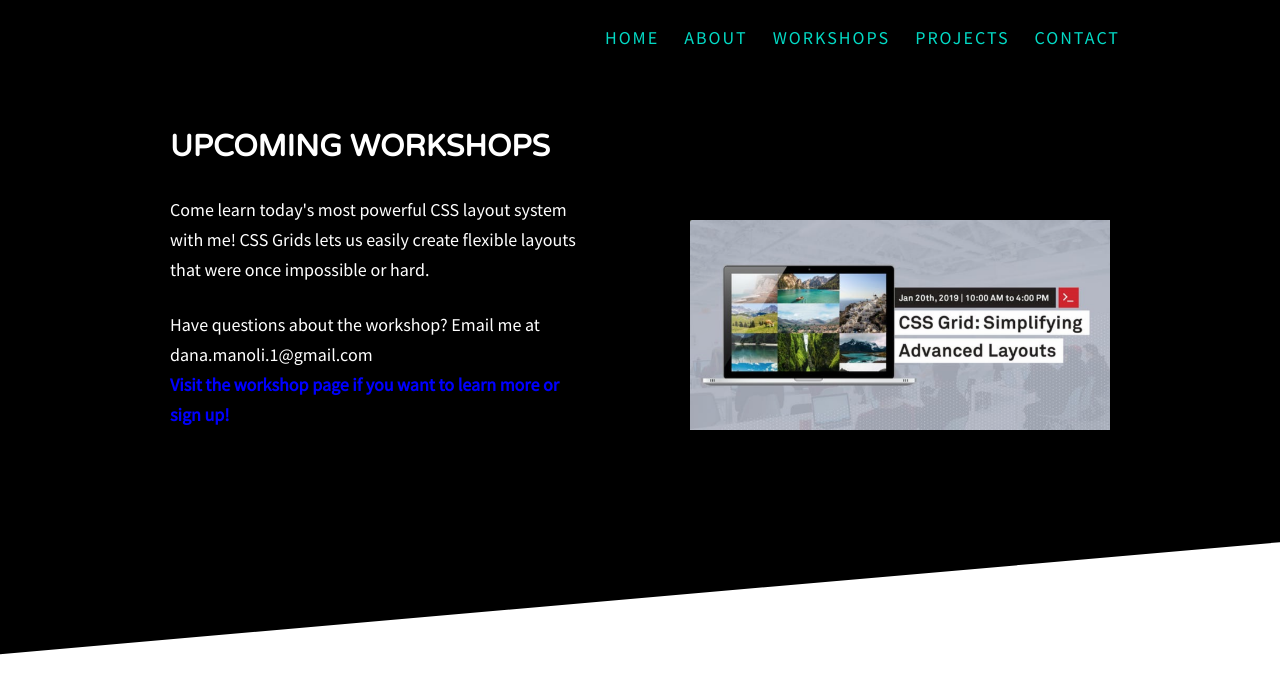
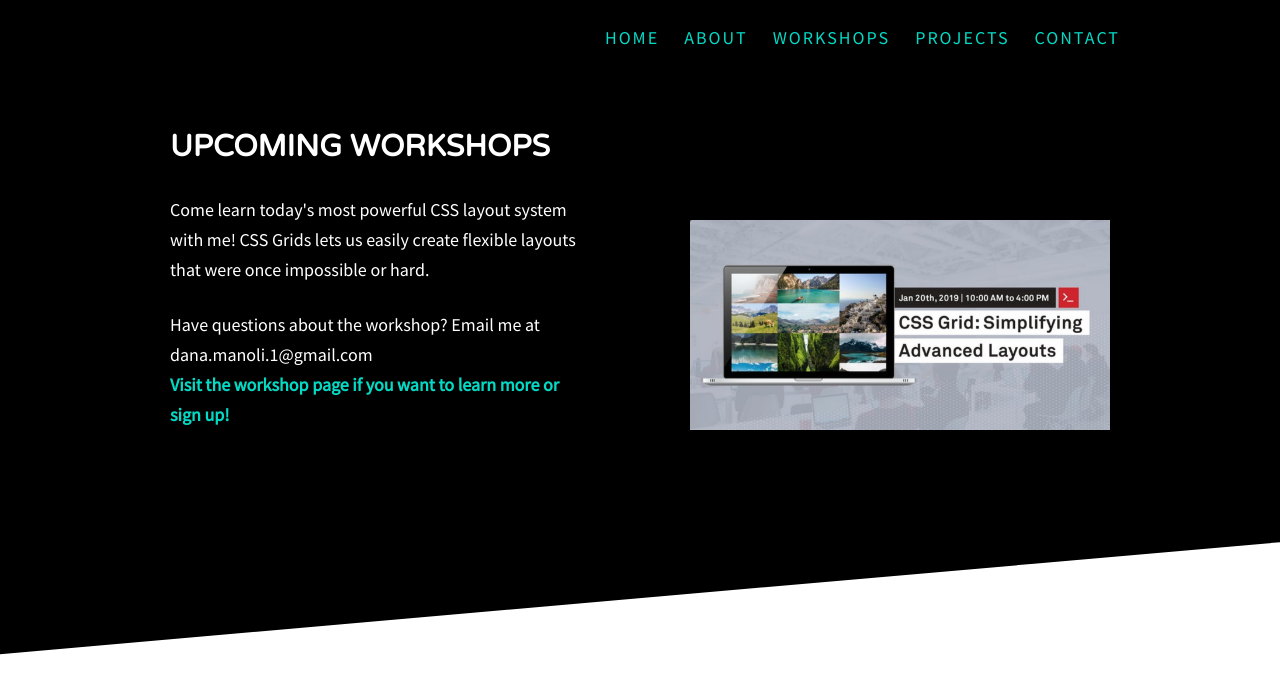
Before and after one commit to astronautfood/old-portfolio, a website: page index.html in a window 1280 px wide. In both pictures the pointer is over the link 380 px from the left and 1869 px from the top of the page. Shown: the part 1469-2163 px from the top of the page. Drawn offline with nearby package versions, Linux system fonts and the light colour scheme; files that its build step writes are made by us from their sources; files whose address does not match are found by name.

Commit message:
color change of hover

```diff
--- a/dev/styles/partials/_workshops.scss
+++ b/dev/styles/partials/_workshops.scss
@@ -64,7 +64,7 @@
             color: $wh;
 
             &:hover {
-                color: blue;
+                color: $primary;
             }
         }
 
```
